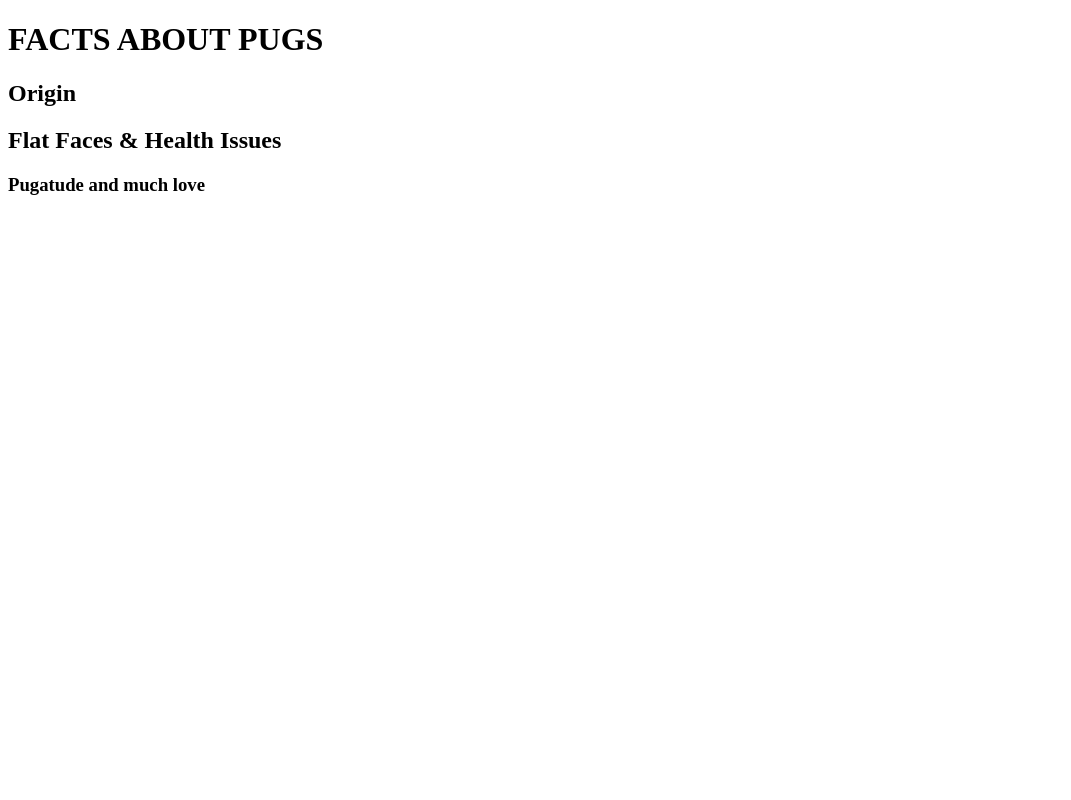
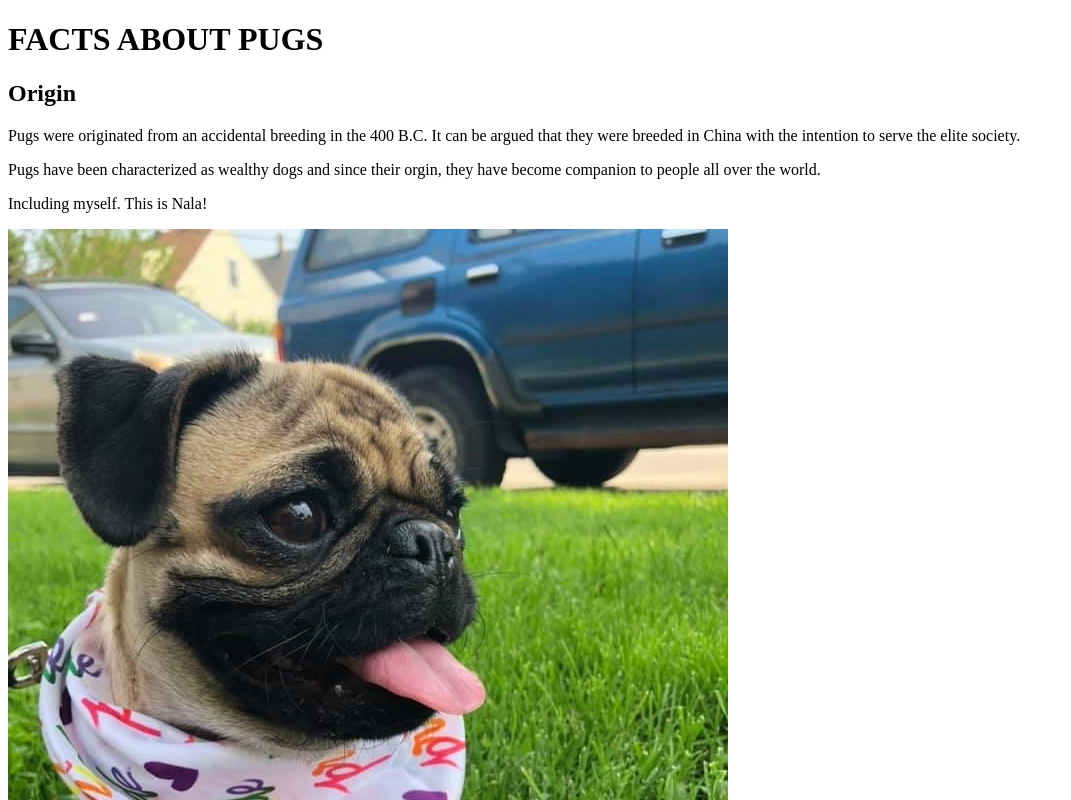
Before and after one commit to xxyh13/Project-1, a plain HTML site: page pugs.html in a window 1280 px wide. Shown: the top 800 px of the page, without its empty margins (0-1071 px from the left). Drawn offline with Linux system fonts and the light colour scheme.

Commit message:
added media to pugs.html

```diff
--- a/pugs.html
+++ b/pugs.html
@@ -11,6 +11,11 @@
 
 <h1>FACTS ABOUT PUGS</h1>
 <h2>Origin</h2>
+<p>Pugs were originated from an accidental breeding in the 400 B.C. It can be argued that they were breeded in China with the intention to serve the elite society.</p>
+<p>Pugs have been characterized as wealthy dogs and since their orgin, they have become companion to people all over the world.</p>
+<p>Including myself. This is Nala!</p>
+<img src="media/Nala.jpg" alt="Nala in summmer">
+
 <h2>Flat Faces & Health Issues</h2>
 <h3>Pugatude and much love</h3>
 
```
